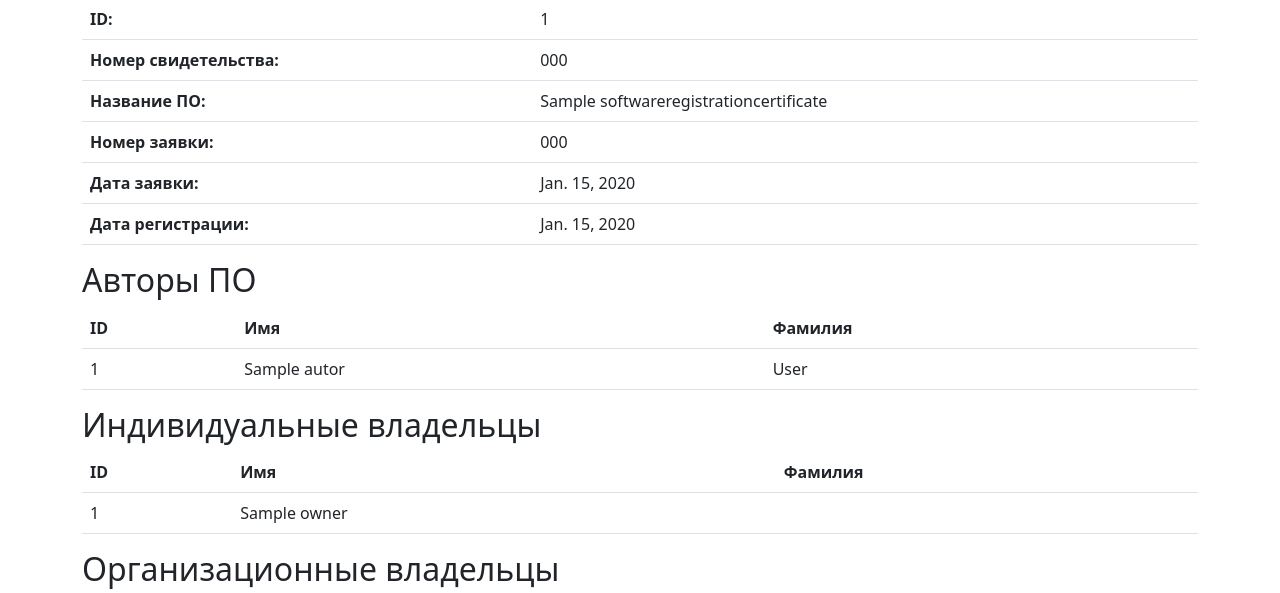
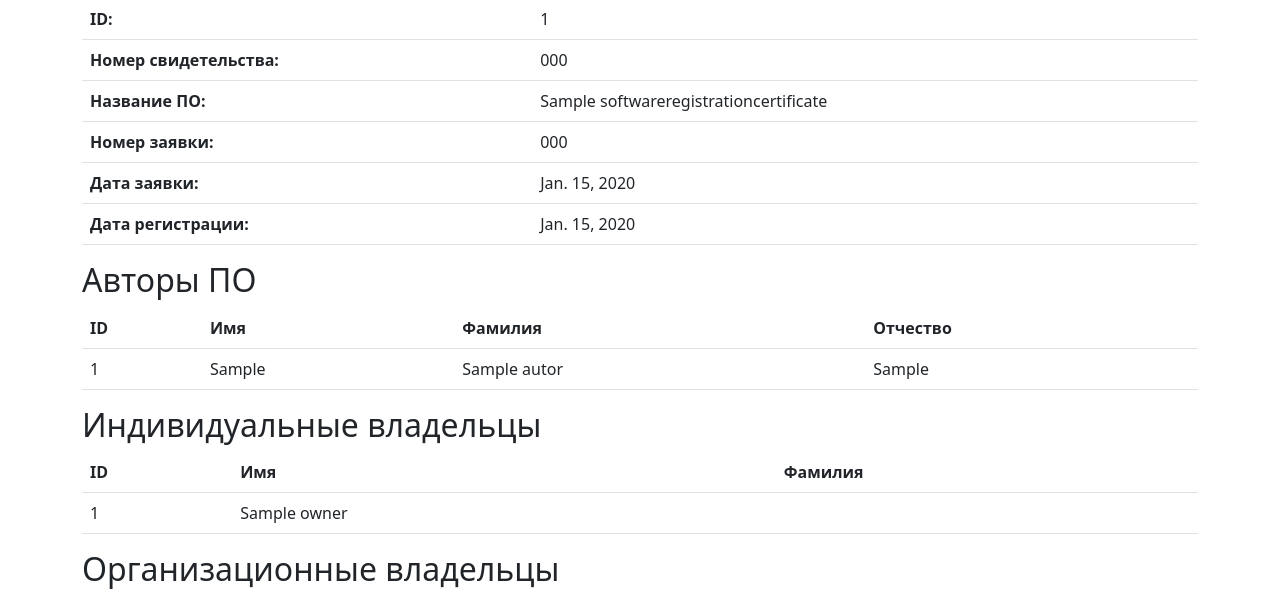
Before and after one commit to Deliys/nmd, a Django app: template nmd/main/templates/main/software_detail.html in a window 1280 px wide. Shown: the part 396-989 px from the top of the page. Run offline with Django 5.2, Linux system fonts and the light colour scheme; tables that the repository leaves empty hold one stand-in row (values such as "Sample post"); the template is opened without the code that fills it: values that come from a table or form of the project are taken from there, most other values are stand-ins (such as "Sample title", 1, 10 or a date in 2020); some libraries are stand-ins or nearby versions.

Commit message:
Update software_detail.html

```diff
--- a/nmd/main/templates/main/software_detail.html
+++ b/nmd/main/templates/main/software_detail.html
@@ -46,14 +46,18 @@
                 <th>ID</th>
                 <th>Имя</th>
                 <th>Фамилия</th>
+                <th>Отчество</th>
+
             </tr>
         </thead>
         <tbody>
             {% for author in software.authors.all %}
             <tr>
                 <td>{{ author.id }}</td>
+                <td>{{ author.first_name }}</td>
                 <td>{{ author.name }}</td>
-                <td>{{ author.last_name }}</td>
+                <td>{{ author.first_name }}</td>
+
             </tr>
             {% endfor %}
         </tbody>
```
